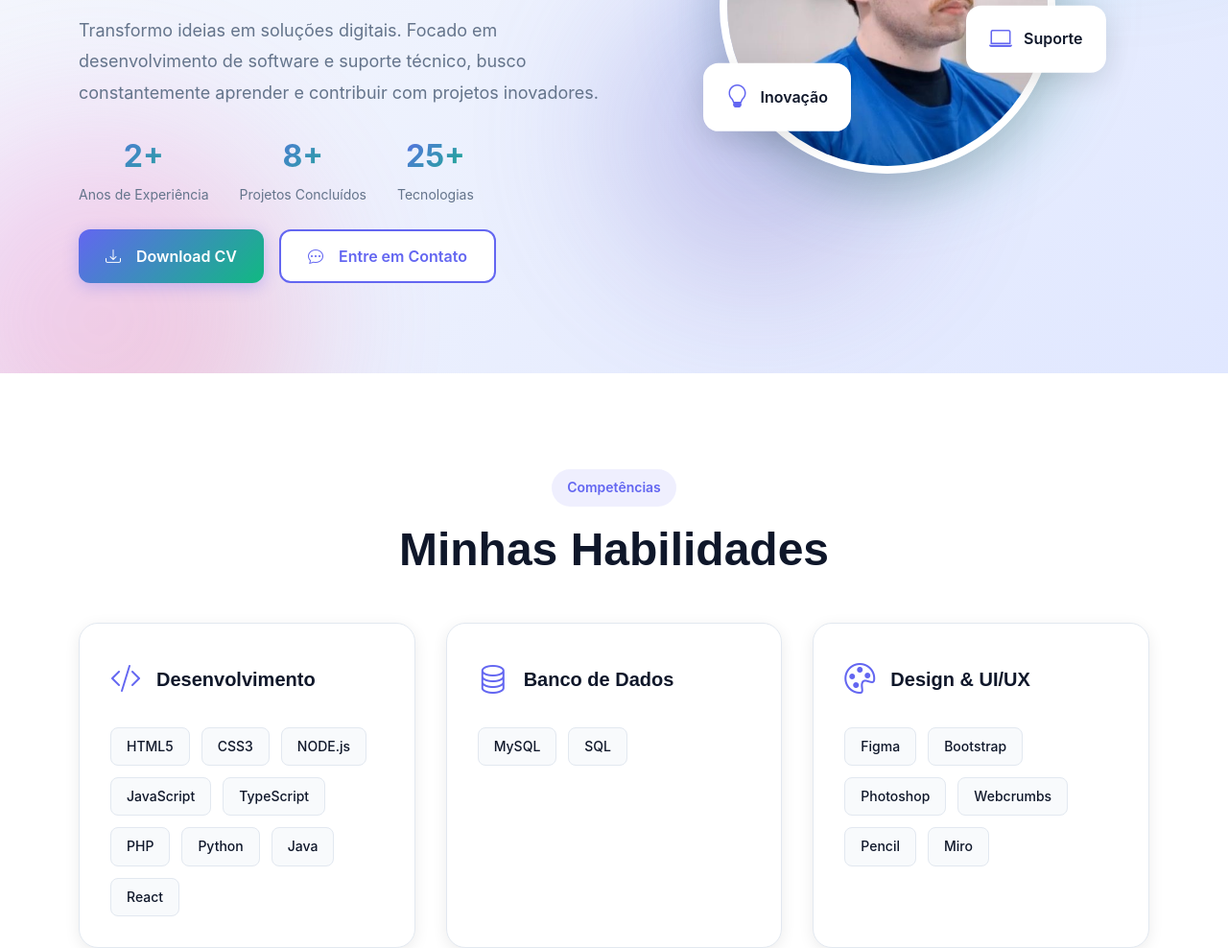
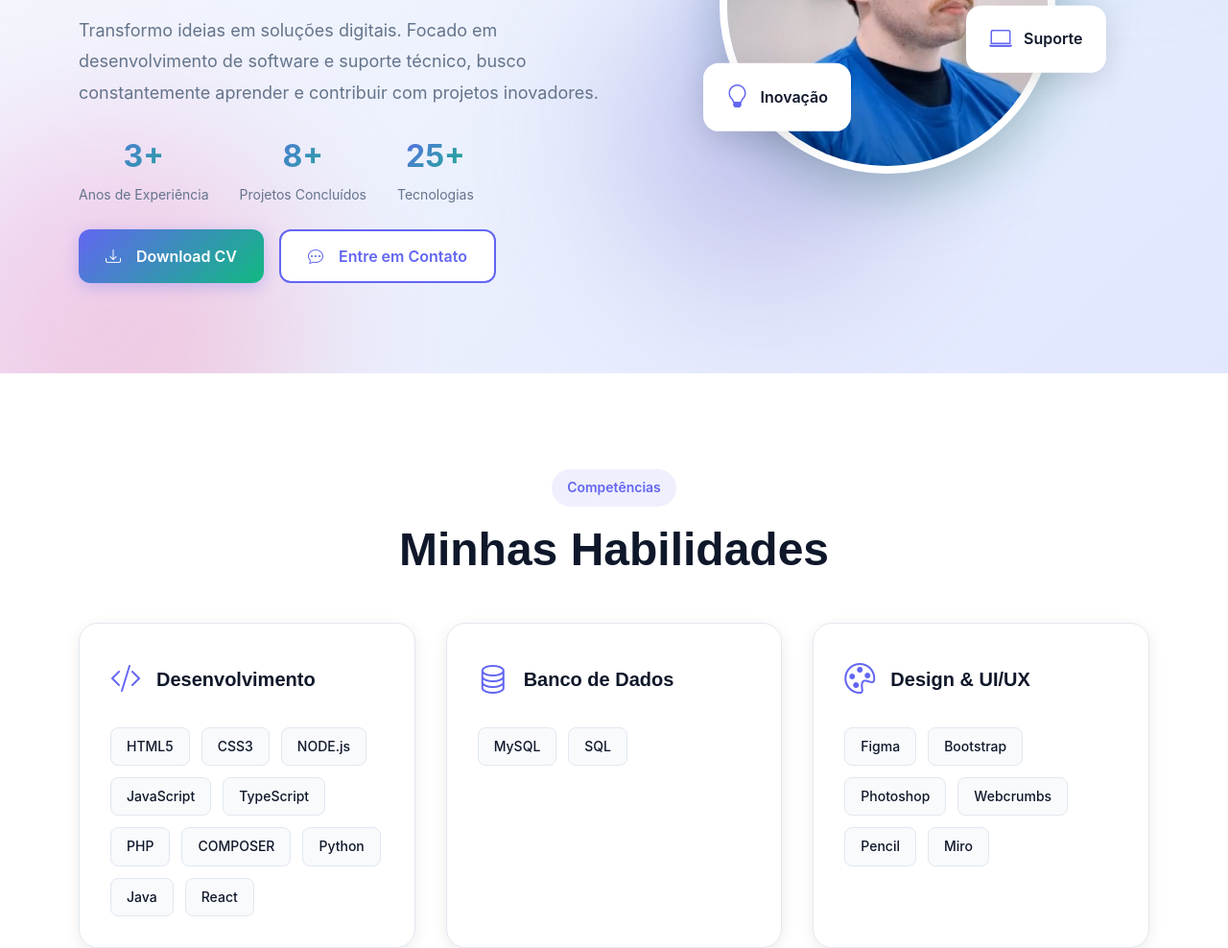
Before and after one commit to HenriqueRDCruz/Portfolio-Henrique-Rosa-da-Cruz, a website: page index.html in a window 1280 px wide. Shown: the part 500-1488 px from the top of the page at 96% size. Drawn offline with nearby package versions, Linux system fonts and the light colour scheme; a web font is replaced by a local one.

Commit message:
update skills

```diff
--- a/index.html
+++ b/index.html
@@ -74,7 +74,7 @@
                             </p>
                             <div class="hero-stats mb-4">
                                 <div class="stat-item">
-                                    <div class="stat-number">2+</div>
+                                    <div class="stat-number">3+</div>
                                     <div class="stat-label">Anos de Experiência</div>
                                 </div>
                                 <div class="stat-item">
@@ -141,6 +141,7 @@
                             <span class="skill-badge">JavaScript</span>
                             <span class="skill-badge">TypeScript</span>
                             <span class="skill-badge">PHP</span>
+                            <span class="skill-badge">COMPOSER</span>
                             <span class="skill-badge">Python</span>
                             <span class="skill-badge">Java</span>
                             <span class="skill-badge">React</span>
@@ -620,7 +621,7 @@
                 </div>
             </div>
             <div class="footer-bottom">
-                <p>&copy; <span id="currentYear"></span>Todos os direitos reservados.</p>
+                <p>&copy; <span id="currentYear"></span> Todos os direitos reservados.</p>
             </div>
         </div>
     </footer>
```
